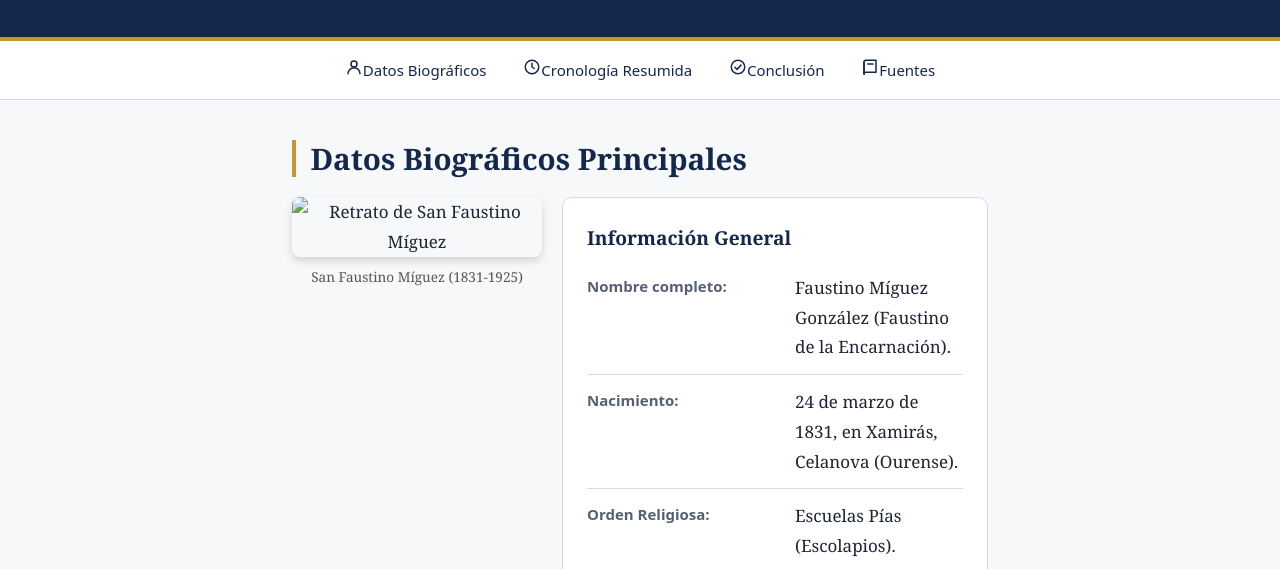
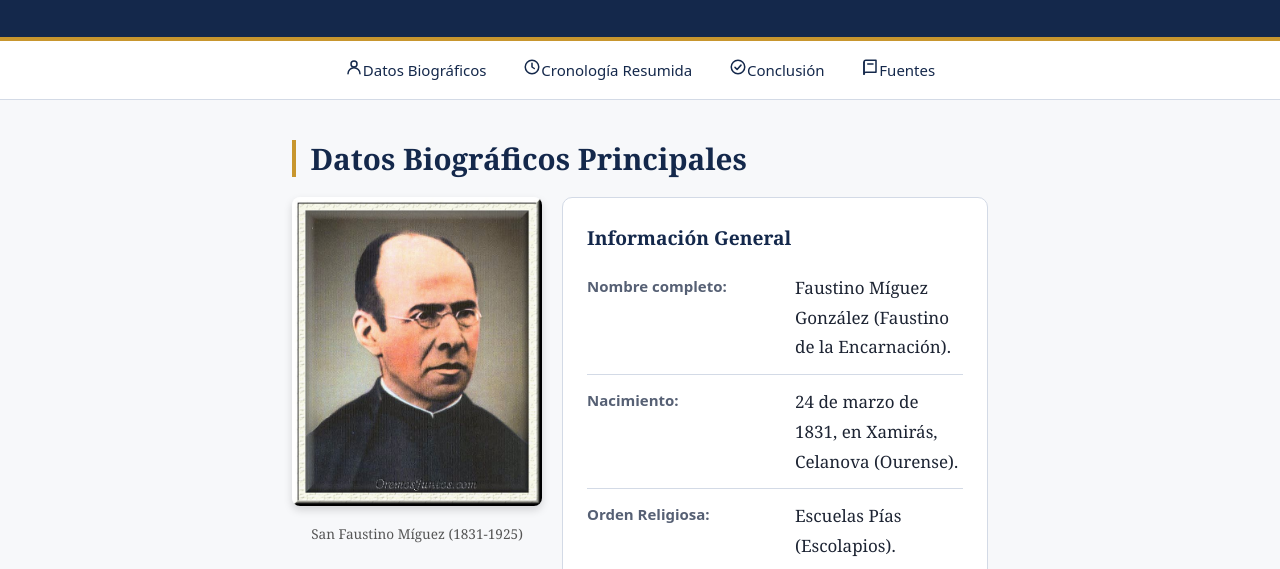
Before and after one commit to MatiasHer91218/proyecto, a plain HTML site: page index.html in a window 1280 px wide. Shown: the part 231-800 px from the top of the page. Drawn offline with Linux system fonts and the light colour scheme.

Commit message:
Add files via upload

```diff
--- a/index.html
+++ b/index.html
@@ -34,7 +34,7 @@
             <div class="biografia-contenedor" style="display: flex; gap: 20px; align-items: flex-start; flex-wrap: wrap;">
             <!-- Imagen representativa -->
             <div class="biografia-imagen" style="flex: 1; min-width: 250px; text-align: center;">
-                <img src="../imagenes/san_faustino.JPG" alt="Retrato de San Faustino Míguez" style="width: 100%; max-width: 320px; border-radius: 8px; box-shadow: 0 4px 8px rgba(0,0,0,0.15);">
+                <img src="../imagenes/san-faustino.JPG" alt="Retrato de San Faustino Míguez" style="width: 100%; max-width: 320px; border-radius: 8px; box-shadow: 0 4px 8px rgba(0,0,0,0.15);">
                 <figcaption style="font-size: 0.85rem; color: #555; margin-top: 8px;">San Faustino Míguez (1831-1925)</figcaption>
             </div>
 
```
